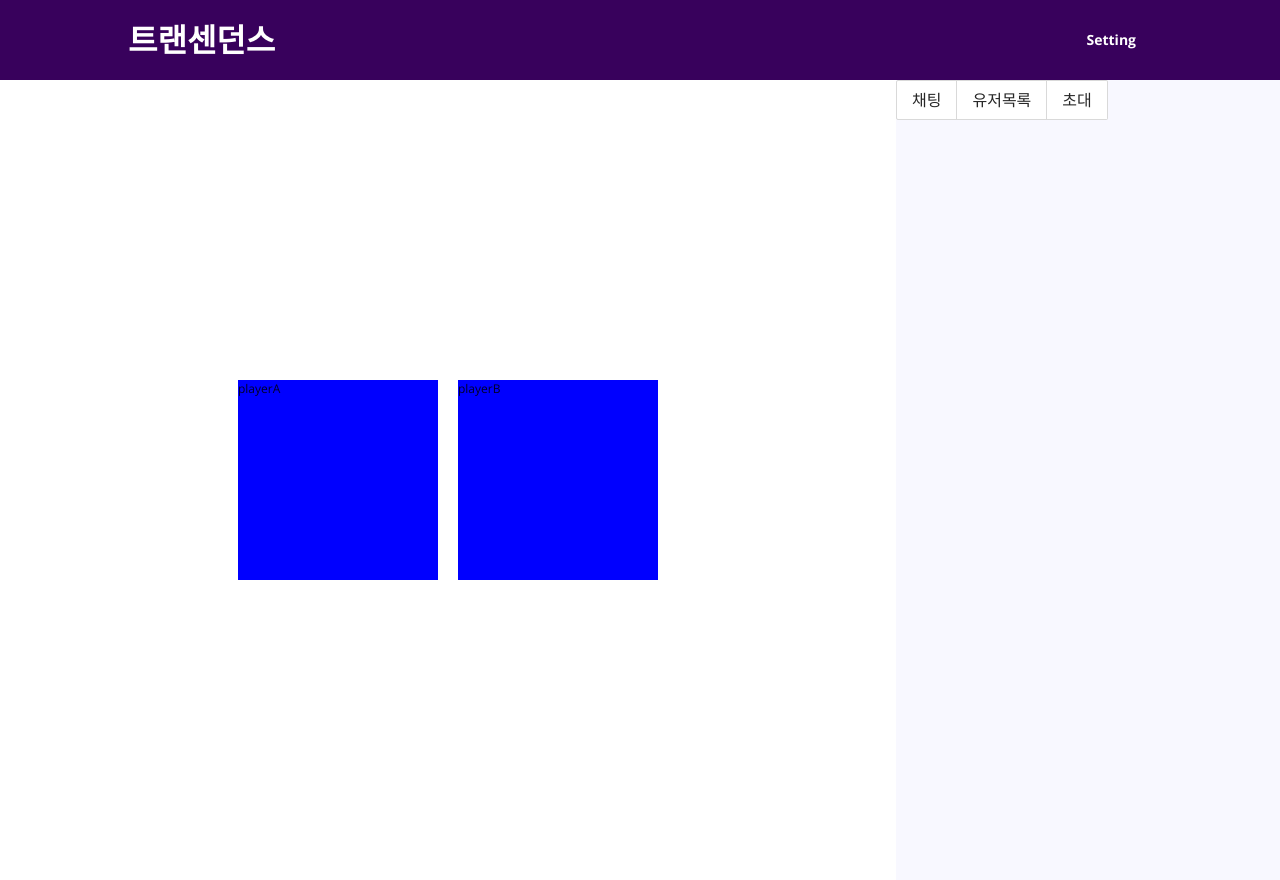
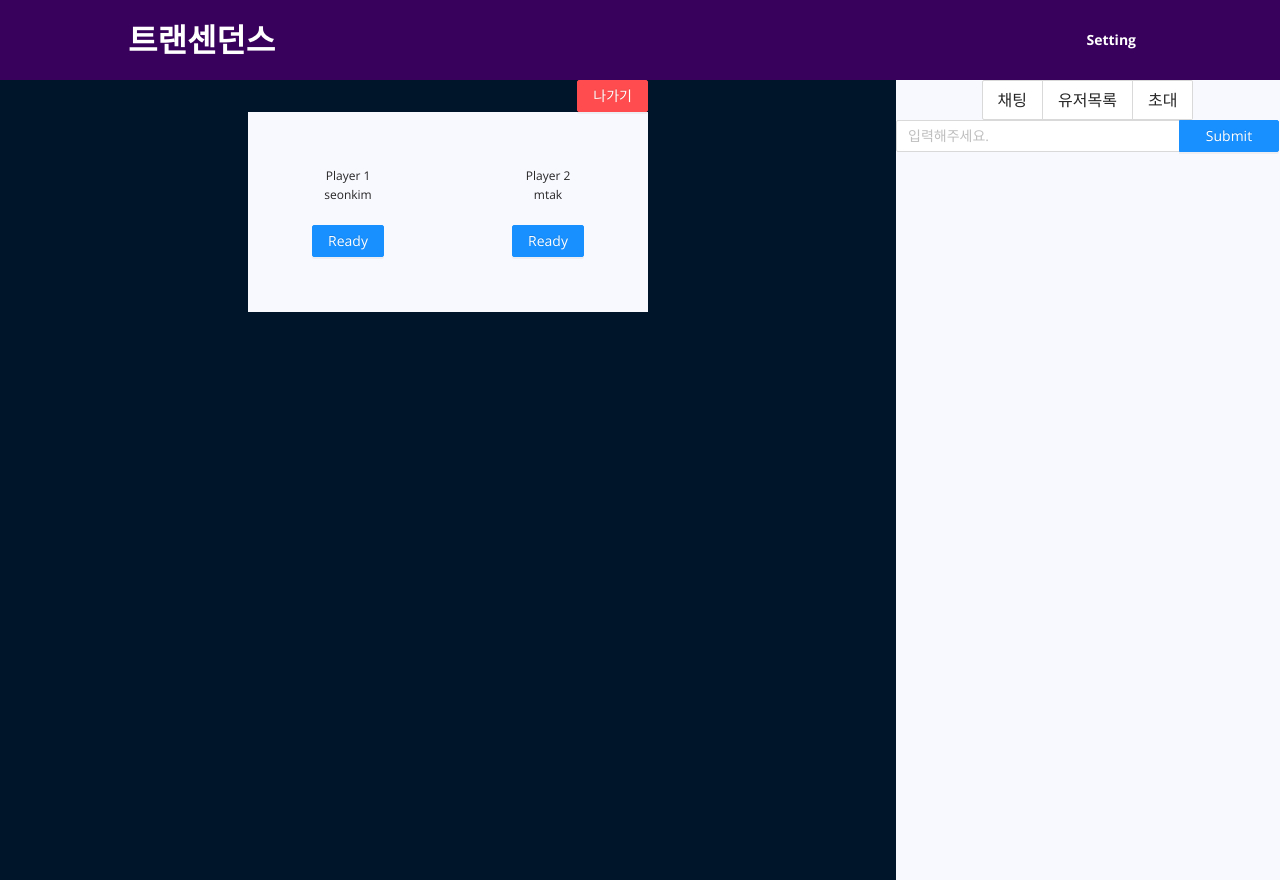
Before and after one commit to mtak0235/simmons_transcendence, a React (Create React App) app in the folder frontend/node/app/: page /game in a window 1280 px wide. Before the commit the page ends 800 px from the top, so only its background shows below. Built offline with nearby package versions, Linux system fonts and the light colour scheme.

Commit message:
game log added for comparing

```diff
--- /dev/null
+++ b/frontend/node/app/src/0_presentation/game/Game.tsx
@@ -0,0 +1,121 @@
+import { Button, Col, Input, Layout, Radio, Row } from "antd";
+import styled from "styled-components";
+import useGameLogs from "../../1_application/game/useGame";
+
+const { Sider } = Layout;
+
+const StyledSider = styled(Sider)`
+  display: flex;
+  height: 100vh;
+  background: #f8f8ff;
+  // align-items: center;
+`;
+
+const TSRow = styled(Row)`
+  justify-content: center;
+  align-items: center;
+`;
+
+const TSColumn = styled(Col)``;
+
+const SizedBox = styled.div`
+  width: ${(props: { width: String }) => props.width};
+  height: ${(props: { height: String }) => props.height};
+`;
+
+const MainSider = styled(Sider)`
+  height: 100vh;
+`;
+
+const Box = styled.div`
+  height: 200px;
+  width: 200px;
+  font-size: 12px;
+  display: flex;
+  align-items: center;
+  justify-content: center;
+  cursor: pointer;
+  background: #f8f8ff;
+`;
+
+function Game() {
+  const gameLogs = useGameLogs();
+
+  return (
+    <Layout>
+      <MainSider width={"70vw"}>
+        <TSRow>
+          <TSColumn>
+            <Row style={{ justifyContent: "right" }}>
+              <Button
+                type="primary"
+                danger
+                onClick={() => console.log("clicked")}
+              >
+                나가기
+              </Button>
+            </Row>
+            <Row
+              typeof="flex"
+              style={{ alignItems: "center" }}
+              justify="center"
+            >
+              <Box>
+                <TSColumn>
+                  <TSRow>Player 1</TSRow>
+                  <TSRow>{gameLogs.playerA}</TSRow>
+                  <SizedBox height="20px" />
+                  <Button type="primary" onClick={() => console.log("clicked")}>
+                    Ready
+                  </Button>
+                </TSColumn>
+              </Box>
+              <Box>
+                <TSColumn>
+                  <TSRow>Player 2</TSRow>
+                  <TSRow>{gameLogs.playerB}</TSRow>
+                  <SizedBox height="20px" />
+                  <Button type="primary" onClick={() => console.log("clicked")}>
+                    Ready
+                  </Button>
+                </TSColumn>
+              </Box>
+            </Row>
+          </TSColumn>
+        </TSRow>
+      </MainSider>
+
+      <StyledSider width={"30vw"}>
+        <TSRow>
+          <Radio.Group size="large">
+            <Radio.Button value="large" onClick={() => console.log("채팅")}>
+              채팅
+            </Radio.Button>
+            <Radio.Button
+              value="default"
+              onClick={() => console.log("유저목록")}
+            >
+              유저목록
+            </Radio.Button>
+            <Radio.Button value="small" onClick={() => console.log("초대")}>
+              초대
+            </Radio.Button>
+          </Radio.Group>
+        </TSRow>
+        <TSRow>
+          <Input.Group compact>
+            <Input
+              style={{ width: "calc(30vw - 100px)" }}
+              placeholder="입력해주세요."
+            />
+            <Button type="primary" style={{ width: "100px" }}>
+              Submit
+            </Button>
+          </Input.Group>
+        </TSRow>
+      </StyledSider>
+    </Layout>
+  );
+}
+
+export default Game;
--- a/frontend/node/app/src/0_presentation/pages/Game.tsx
+++ /dev/null
@@ -1,74 +0,0 @@
-import { Col, Layout, Radio, Row } from "antd";
-import styled from "styled-components";
-import useGameLogs from "../../1_application/game/useGame";
-
-const { Sider } = Layout;
-
-const StyledSider = styled(Sider)`
-  height: 100vh;
-  position: fixed;
-  background: #f8f8ff;
-  right: 0;
-`;
-
-const TSRow = styled(Row)`
-  type: flex;
-  align-items: center;
-`;
-const TSColumn = styled(Col)`
-  height: 100vh;
-  background: red;
-`;
-
-const MainSider = styled(Sider)`
-  height: 100vh;
-  position: fixed;
-  background: white;
-`;
-const Box = styled.div`
-  background-color: blue;
-  height: 200px;
-  width: 200px;
-  font-size: 12px;
-  cursor: pointer;
-`;
-
-function Game() {
-  const gameLogs = useGameLogs();
-  return (
-    <Layout>
-      <MainSider width={"70vw"}>
-        <Row
-          typeof="flex"
-          style={{ alignItems: "center", height: "100vh" }}
-          justify="center"
-          gutter={10}
-        >
-          <Box>{gameLogs.playerA}</Box>
-          <Row style={{ width: "20px" }}></Row>
-          <Box>{gameLogs.playerB}</Box>
-        </Row>
-      </MainSider>
-      <StyledSider width={"30vw"}>
-        <TSRow>
-          <Radio.Group size="large">
-            <Radio.Button value="large" onClick={() => console.log("채팅")}>
-              채팅
-            </Radio.Button>
-            <Radio.Button
-              value="default"
-              onClick={() => console.log("유저목록")}
-            >
-              유저목록
-            </Radio.Button>
-            <Radio.Button value="small" onClick={() => console.log("초대")}>
-              초대
-            </Radio.Button>
-          </Radio.Group>
-        </TSRow>
-      </StyledSider>
-    </Layout>
-  );
-}
-
-export default Game;
--- /dev/null
+++ b/frontend/node/app/src/0_presentation/profile/Profile.tsx
@@ -0,0 +1,5 @@
+function Profile() {
+  return <></>;
+}
+
+export default Profile;
--- a/frontend/node/app/src/3_infrastructure/game/GameLogRepository.ts
+++ b/frontend/node/app/src/3_infrastructure/game/GameLogRepository.ts
@@ -9,8 +9,8 @@ class GameLogRepository implements IGameLogRepository {
       result: "result",
       createdAt: "createdAt",
       updatedAt: "updatedAt",
-      playerA: "playerA",
-      playerB: "playerB",
+      playerA: "seonkim",
+      playerB: "mtak",
     });
   }
 }
--- a/frontend/node/app/src/App.tsx
+++ b/frontend/node/app/src/App.tsx
@@ -9,7 +9,8 @@ const About = React.lazy(() => import("./0_presentation/pages/About"));
 const Setting = React.lazy(() => import("./0_presentation/pages/Setting"));
 const Main = React.lazy(() => import("./0_presentation/pages/Main"));
 const Login = React.lazy(() => import("./0_presentation/pages/Login"));
-const Game = React.lazy(() => import("./0_presentation/pages/Game"));
+const Game = React.lazy(() => import("./0_presentation/game/Game"));
+const Profile = React.lazy(() => import("./0_presentation/profile/Profile"));
 
 const App: React.FC = () => {
   return (
@@ -20,6 +21,7 @@ const App: React.FC = () => {
           <Route path="/" element={<Login></Login>}></Route>
           <Route path="/main" element={<Main></Main>}></Route>
           <Route path="/game" element={<Game></Game>}></Route>
+          <Route path="/profile" element={<Profile></Profile>}></Route>
           <Route path="/about" element={<About></About>}></Route>
           <Route path="/setting" element={<Setting></Setting>}></Route>
         </Routes>
```
Also changed, not shown: frontend/node/app/src/0_presentation/components/modals/GlobalModal.tsx (added, +30 -0 lines), frontend/node/app/src/0_presentation/components/modals/Modals.tsx (added, +15 -0 lines), frontend/node/app/src/0_presentation/components/modals/ProfileModal.tsx (added, +62 -0 lines), frontend/node/app/src/0_presentation/home/Home.tsx (renamed from frontend/node/app/src/0_presentation/pages/Home.tsx).
